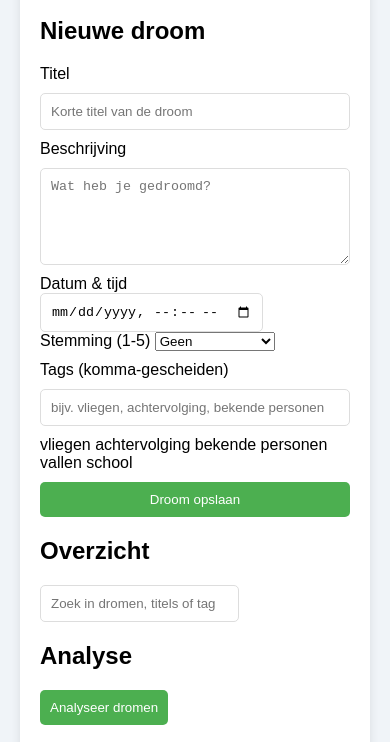
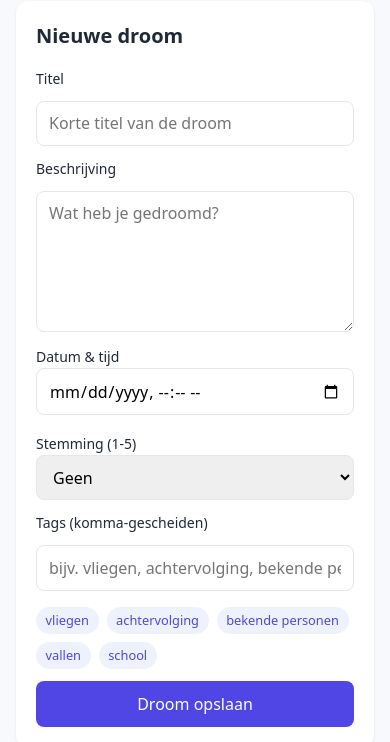
Before and after one commit to bartvdpoel24-boop/DroomMe, a plain HTML site: page index.html in a window 390 px wide. Shown: the part 141-883 px from the top of the page. Drawn offline with Linux system fonts and the light colour scheme.

Commit message:
Modern CSS for DroomMe journal

```diff
--- a/style.css
+++ b/style.css
@@ -1,47 +1,176 @@
+:root {
+    --bg: #f7f9fc;
+    --card: #ffffff;
+    --primary: #4f46e5;
+    --primary-hover: #4338ca;
+    --text: #1f2937;
+    --muted: #6b7280;
+    --border: #e5e7eb;
+}
+
+* { box-sizing: border-box; }
+
 body {
-    font-family: Arial, sans-serif;
-    background-color: #f0f4f8;
+    font-family: system-ui, -apple-system, BlinkMacSystemFont, "Segoe UI", Roboto, sans-serif;
+    background: var(--bg);
+    color: var(--text);
     margin: 0;
-    padding: 20px;
+    padding: 1rem;
+    line-height: 1.5;
 }
+
 .container {
-    max-width: 800px;
+    max-width: 720px;
     margin: 0 auto;
-    background: white;
-    padding: 20px;
-    border-radius: 10px;
-    box-shadow: 0 0 10px rgba(0,0,0,0.1);
 }
-h1 {
-    color: #333;
+
+header {
     text-align: center;
+    margin-bottom: 2rem;
 }
-form {
+
+header h1 {
+    margin: 0;
+    font-size: 2.25rem;
+    color: var(--primary);
+}
+
+section {
+    background: var(--card);
+    border-radius: 12px;
+    padding: 1.25rem;
+    margin-bottom: 1.5rem;
+    box-shadow: 0 1px 3px rgba(0,0,0,0.08);
+}
+
+h2 {
+    margin-top: 0;
+    font-size: 1.25rem;
+}
+
+form, .search-section {
     display: flex;
     flex-direction: column;
-    gap: 10px;
-    margin-bottom: 20px;
+    gap: 0.75rem;
 }
-input, textarea {
-    padding: 10px;
-    border: 1px solid #ddd;
-    border-radius: 5px;
+
+label {
+    font-weight: 500;
+    font-size: 0.875rem;
 }
+
+input, textarea, select {
+    width: 100%;
+    padding: 0.6rem 0.75rem;
+    border: 1px solid var(--border);
+    border-radius: 8px;
+    font: inherit;
+}
+
+.row {
+    display: grid;
+    grid-template-columns: 1fr 1fr;
+    gap: 1rem;
+}
+
+@media (max-width: 600px) {
+    .row { grid-template-columns: 1fr; }
+}
+
+.tag-suggestions {
+    display: flex;
+    flex-wrap: wrap;
+    gap: 0.5rem;
+    margin-top: 0.25rem;
+}
+
+.tag-suggestions span {
+    background: #eef2ff;
+    color: var(--primary);
+    padding: 0.25rem 0.6rem;
+    border-radius: 999px;
+    font-size: 0.8rem;
+    cursor: pointer;
+}
+
+.tag-suggestions span:hover {
+    background: #e0e7ff;
+}
+
 button {
-    padding: 10px;
-    background-color: #4CAF50;
+    padding: 0.7rem 1rem;
+    background: var(--primary);
     color: white;
     border: none;
-    border-radius: 5px;
+    border-radius: 8px;
+    font: inherit;
+    font-weight: 500;
     cursor: pointer;
 }
+
 button:hover {
-    background-color: #45a049;
+    background: var(--primary-hover);
 }
+
+#searchInput {
+    margin-bottom: 0.5rem;
+}
+
 .dream-item {
-    border-bottom: 1px solid #eee;
-    padding: 10px 0;
+    border-bottom: 1px solid var(--border);
+    padding: 1rem 0;
 }
+
+.dream-item:last-child {
+    border-bottom: none;
+}
+
 .dream-item h3 {
-    margin: 0;
+    margin: 0 0 0.25rem;
 }
+
+.dream-meta {
+    color: var(--muted);
+    font-size: 0.85rem;
+    margin-bottom: 0.5rem;
+}
+
+.tags {
+    display: flex;
+    flex-wrap: wrap;
+    gap: 0.35rem;
+    margin-top: 0.5rem;
+}
+
+.tag {
+    background: #f3f4f6;
+    padding: 0.15rem 0.5rem;
+    border-radius: 999px;
+    font-size: 0.75rem;
+}
+
+.mood {
+    font-weight: 500;
+}
+
+.delete-btn {
+    background: #ef4444;
+    padding: 0.3rem 0.6rem;
+    font-size: 0.8rem;
+    margin-top: 0.5rem;
+}
+
+.delete-btn:hover {
+    background: #dc2626;
+}
+
+#analysisResult {
+    margin-top: 1rem;
+    font-size: 0.95rem;
+}
+
+.hint {
+    color: var(--muted);
+    font-size: 0.85rem;
+    margin: 0.5rem 0 0;
+}
```
